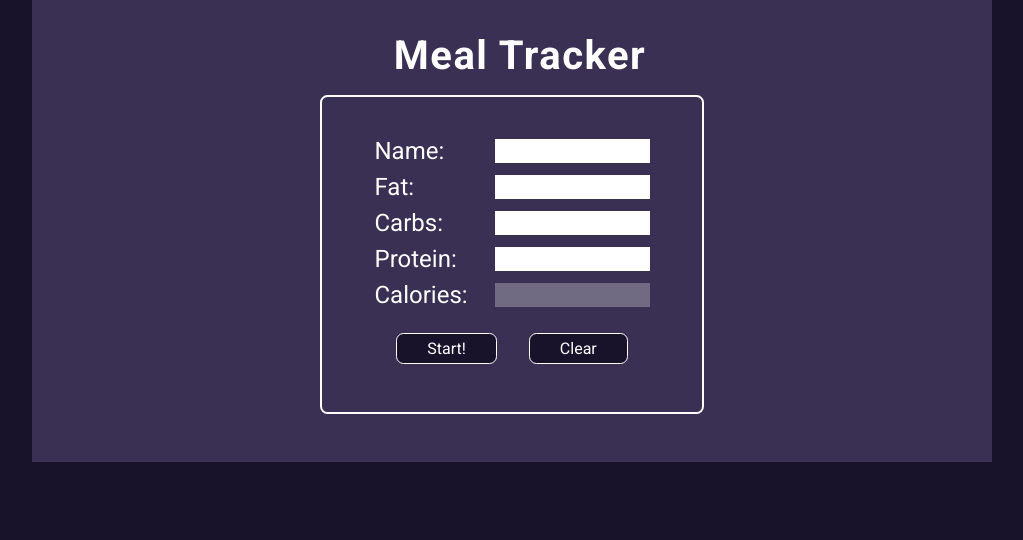
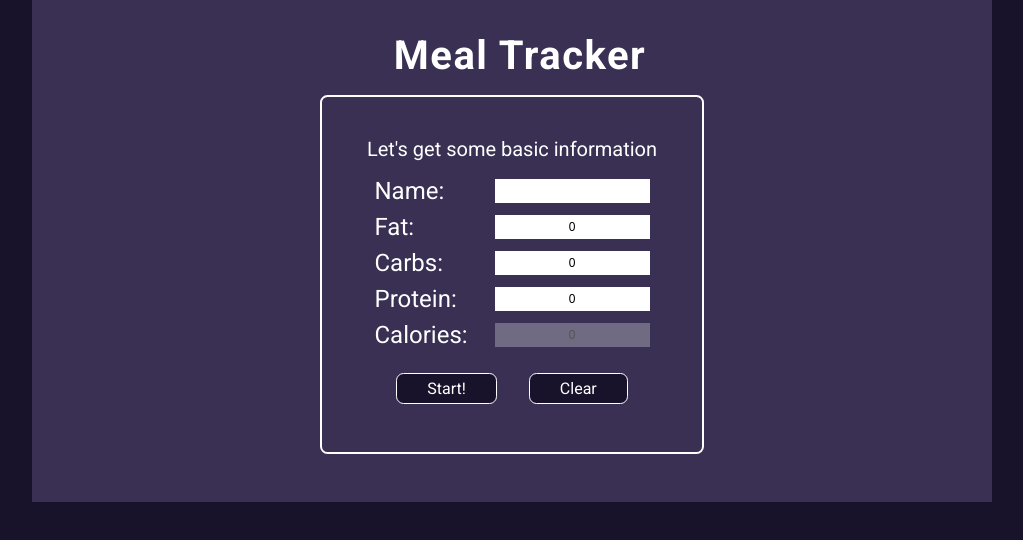
Before and after one commit to jonmico/meal-tracker, a React (Vite) app: page / in a window 1280 px wide. Shown: the top 540 px of the page, without its empty margins (128-1151 px from the left). Built offline with nearby package versions, Linux system fonts and the light colour scheme.

Commit message:
Add state to StarterForm.

```diff
--- a/src/components/StarterForm.tsx
+++ b/src/components/StarterForm.tsx
@@ -1,3 +1,4 @@
+import { useState, FormEvent } from 'react';
 import { styled } from 'styled-components';
 
 const Form = styled.form`
@@ -23,7 +24,7 @@ const Input = styled.input`
 
   &:focus {
     outline: none;
-    background-color: #ff78c4;
+    background-color: #e1aeff;
   }
 `;
 
@@ -44,42 +45,104 @@ const Button = styled.button`
   font-family: Roboto;
   font-size: 1rem;
 
-  &:hover,
-  &:focus {
+  &:hover {
     background-color: #ff78c4;
     cursor: pointer;
     font-weight: 700;
     outline: none;
+
+    &:active {
+      opacity: 0.6;
+    }
   }
 `;
 
+const StarterHeader = styled.h2`
+  margin: 0 auto 1rem auto;
+  padding: 0;
+  font-weight: 500;
+  font-size: 1.25rem;
+  text-align: center;
+`;
+
 export default function StarterForm() {
+  const [userName, setUserName] = useState('');
+  const [fat, setFat] = useState(0);
+  const [carbs, setCarbs] = useState(0);
+  const [protein, setProtein] = useState(0);
+  const calories = fat * 9 + carbs * 4 + protein * 4;
+
+  function handleSubmit(evt: FormEvent<HTMLFormElement>) {
+    evt.preventDefault();
+
+    const newUser = {
+      id: crypto.randomUUID(),
+      userName,
+      fat,
+      carbs,
+      protein,
+      calories,
+    };
+  }
+
   return (
-    <Form>
+    <Form onSubmit={handleSubmit}>
+      <StarterHeader>Let's get some basic information</StarterHeader>
       <FormInputWrapper>
         <Label htmlFor='name'>Name: </Label>
-        <Input type='text' />
+        <Input
+          type='text'
+          id='name'
+          name='name'
+          onChange={(evt) => setUserName(evt.target.value)}
+          value={userName}
+        />
       </FormInputWrapper>
 
       <FormInputWrapper>
-        <Label htmlFor=''>Fat: </Label>
-        <Input type='text' name='' id='' />
+        <Label htmlFor='fat'>Fat: </Label>
+        <Input
+          type='text'
+          name='fat'
+          id='fat'
+          onChange={(evt) => setFat(Number(evt.target.value))}
+          value={fat}
+        />
       </FormInputWrapper>
 
       <FormInputWrapper>
-        <Label htmlFor=''>Carbs: </Label>
-        <Input type='text' name='' id='' />
+        <Label htmlFor='carbs'>Carbs: </Label>
+        <Input
+          type='text'
+          name='carbs'
+          id='carbs'
+          onChange={(evt) => setCarbs(Number(evt.target.value))}
+          value={carbs}
+        />
       </FormInputWrapper>
 
       <FormInputWrapper>
-        <Label htmlFor=''>Protein: </Label>
-        <Input type='text' name='' id='' />
+        <Label htmlFor='protein'>Protein: </Label>
+        <Input
+          type='text'
+          name='protein'
+          id='protein'
+          onChange={(evt) => setProtein(Number(evt.target.value))}
+          value={protein}
+        />
       </FormInputWrapper>
 
       <FormInputWrapper>
-        <Label htmlFor=''>Calories: </Label>
-        <Input type='text' name='' id='' disabled />
+        <Label htmlFor='calories'>Calories: </Label>
+        <Input
+          type='text'
+          name='calories'
+          id='calories'
+          value={calories}
+          disabled
+        />
       </FormInputWrapper>
+
       <FormInputWrapper>
         <Button>Start!</Button>
         <Button>Clear</Button>
```
